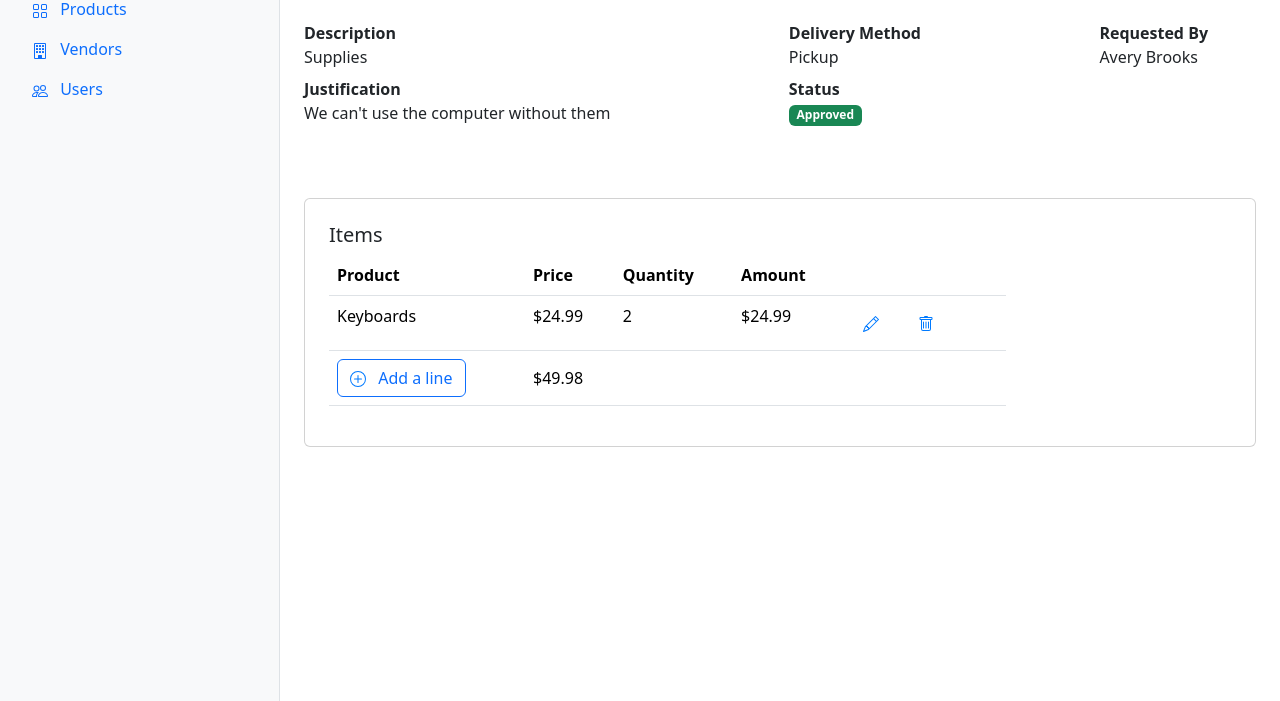
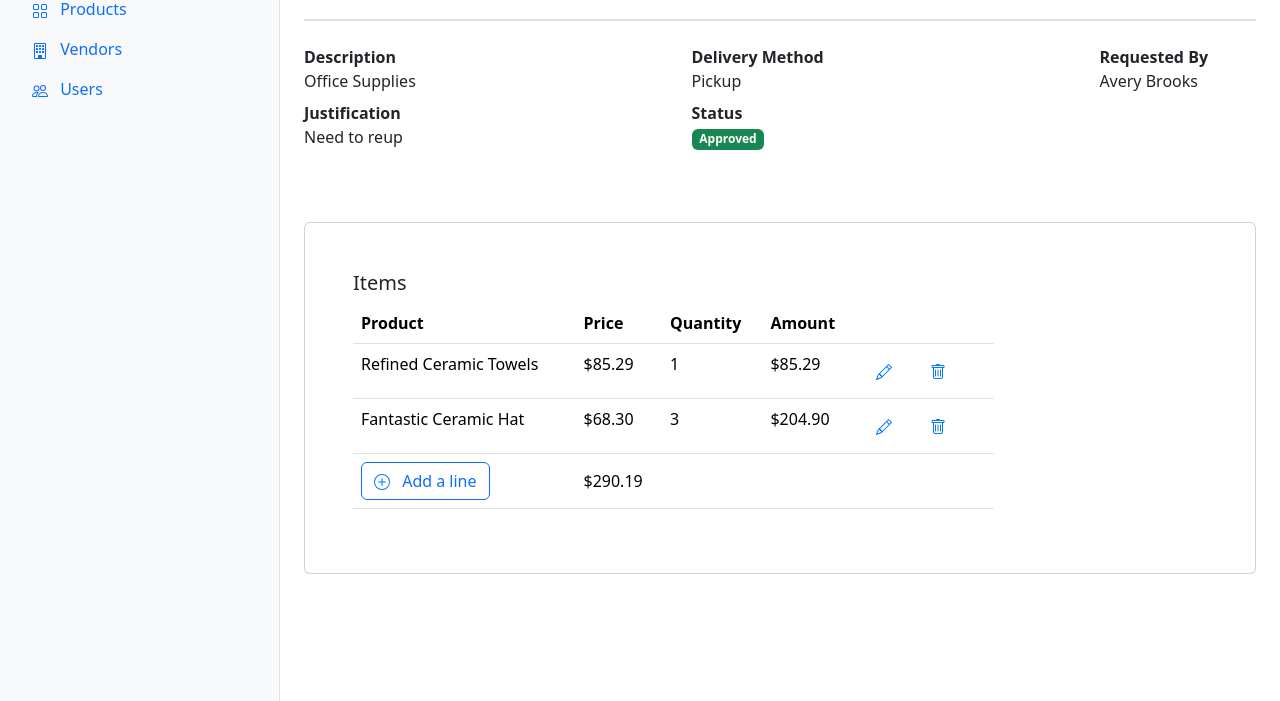
Before and after one commit to BcStadler/Prs-Design, a website built with Vite: page request-detail.html in a window 1280 px wide. Shown: the part 196-897 px from the top of the page. Built offline with nearby package versions, Linux system fonts and the light colour scheme.

Commit message:
Update request-detail, requests, and users pages with improved layout and content

```diff
--- a/request-detail.html
+++ b/request-detail.html
@@ -16,7 +16,7 @@
       {{> nav}}
       <section class="content p-4 flex-grow-1">
         <div
-          class="d-flex justify-content-between pb-4 mb-4 border-bottom border-2"
+          class="d-flex justify-content-between pb-5 mb-4 border-bottom border-2"
         >
           <h2>Request</h2>
           <div class="d-flex justify-content-end gap-2">
@@ -35,9 +35,9 @@
         <section class="detail-header justify-content-between pe-5">
           <dl>
             <dt>Description</dt>
-            <dd>Supplies</dd>
+            <dd>Office Supplies</dd>
             <dt>Justification</dt>
-            <dd>We can't use the computer without them</dd>
+            <dd>Need to reup</dd>
           </dl>
           <dl>
             <dt>Delivery Method</dt>
@@ -50,7 +50,7 @@
             <dd>Avery Brooks</dd>
           </dl>
         </section>
-        <div class="card p-4 mt-5">
+        <div class="card p-5 mt-5">
           <h5 class="card-title">Items</h5>
           <table class="table w-75">
             <thead>
@@ -64,10 +64,43 @@
             </thead>
             <tbody>
               <tr>
-                <td>Keyboards</td>
-                <td>$24.99</td>
-                <td>2</td>
-                <td>$24.99</td>
+                <td>Refined Ceramic Towels</td>
+                <td>$85.29</td>
+                <td>1</td>
+                <td>$85.29</td>
+                <td>
+                  <a href="/requestline-edit.html" class="btn btn-outline">
+                    <svg
+                      class="bi pe-none me-2"
+                      width="16"
+                      height="16"
+                      fill="#007AFF"
+                    >
+                      <use href="/assets/bootstrap-icons.svg#pencil" />
+                    </svg>
+                  </a>
+                  <button
+                    type="button"
+                    class="btn btn-outline"
+                    data-bs-toggle="modal"
+                    data-bs-target="#deleteRequestLineModal"
+                  >
+                    <svg
+                      class="bi pe-none me-2"
+                      width="16"
+                      height="16"
+                      fill="#007AFF"
+                    >
+                      <use href="/assets/bootstrap-icons.svg#trash" />
+                    </svg>
+                  </button>
+                </td>
+              </tr>
+              <tr>
+                <td>Fantastic Ceramic Hat</td>
+                <td>$68.30</td>
+                <td>3</td>
+                <td>$204.90</td>
                 <td>
                   <a href="/requestline-edit.html" class="btn btn-outline">
                     <svg
@@ -154,7 +187,7 @@
                     Add a line
                   </a>
                 </td>
-                <td>$49.98</td>
+                <td>$290.19</td>
                 <td></td>
                 <td></td>
                 <td></td>
```
Also changed, not shown: requests.html (+1 -1 lines), users.html (+21 -17 lines).
